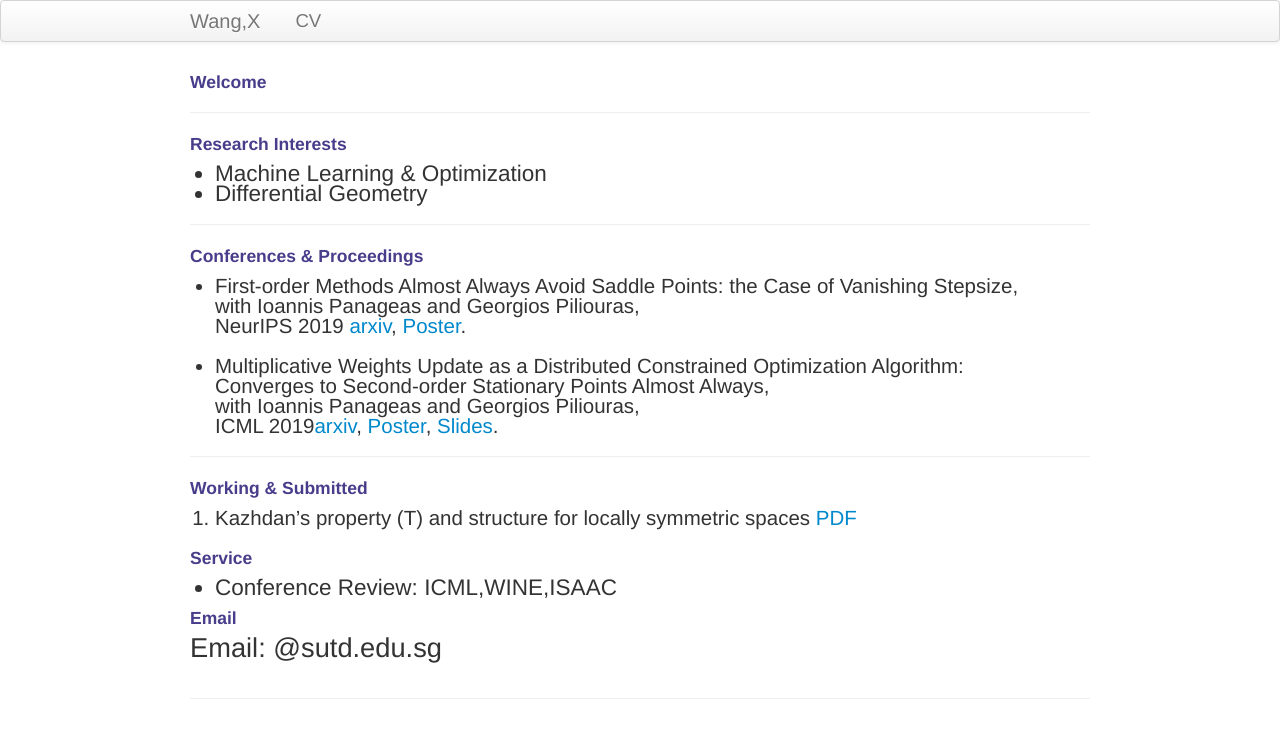
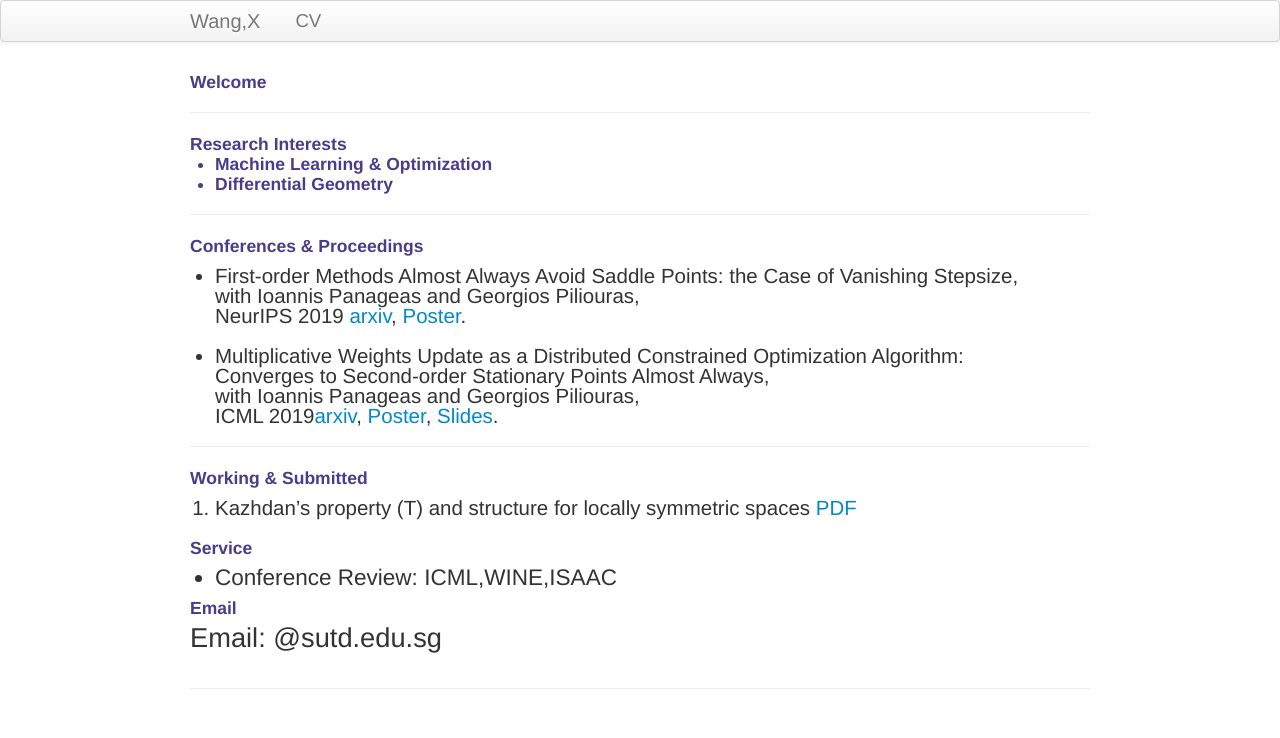
Before and after one commit to xiiaowang/xiiaowang.github.io, a Jekyll site: the page built from index.md, in a window 1280 px wide. Shown: the top 738 px of the page. Built offline with Jekyll 4.4.1, drawn with Linux system fonts in a browser that asks for light colours.

Commit message:
Update index.md

```diff
--- a/index.md
+++ b/index.md
@@ -10,11 +10,11 @@ keywords: machine learning, geometry
 ---
 
 <div class="container2">
-<h4><a name="Research Interests"></a>Research Interests</h4>
+<h4><a name="Research Interests"></a>Research Interests
 <ul>
     <li>Machine Learning & Optimization</li>
     <li>Differential Geometry</li>
-</ul>
+</ul></h4>
 </div>
 <!--
 #<h4><a name="Education"></a>Education & Work</h4>
```
